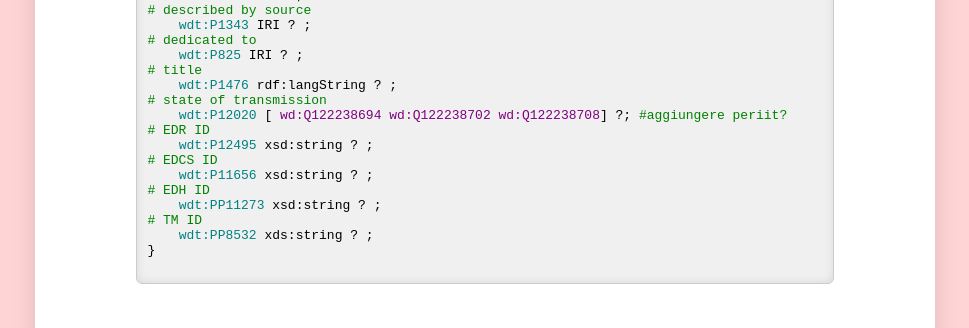
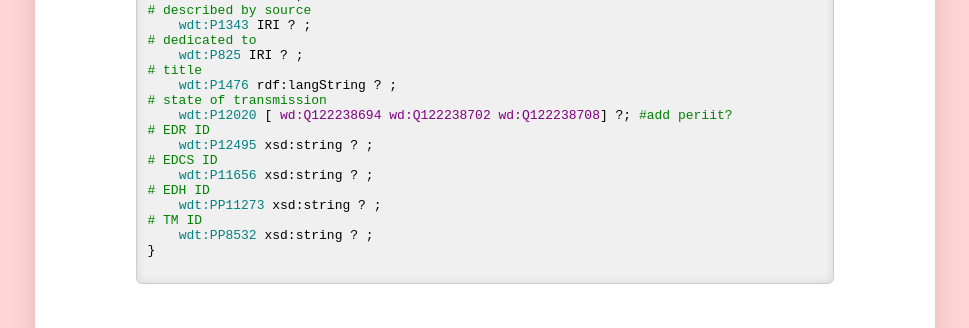
Before and after one commit to ac-inscript/cs-notes, a Jekyll site: the page cradle.html, which Jekyll copies as it is, in a window 1280 px wide and 900 px high, scrolled down 1742 px. Shown: the part 433-761 px from the top of the window, without its empty margins (155-1124 px from the left). Built offline with Jekyll 4.4.1, drawn with Linux system fonts in a browser that asks for light colours.

Commit message:
fix typo in property definition comments in cradle.html

```diff
--- a/cradle.html
+++ b/cradle.html
@@ -260,7 +260,7 @@
 <span class="comment"># title</span>
     <span class="property">wdt:P1476</span> rdf:langString ? ;
 <span class="comment"># state of transmission</span>
-    <span class="property">wdt:P12020</span> [ <span class="url">wd:Q122238694</span> <span class="url">wd:Q122238702</span> <span class="url">wd:Q122238708</span>] ?; <span class="comment">#aggiungere periit?</span>
+    <span class="property">wdt:P12020</span> [ <span class="url">wd:Q122238694</span> <span class="url">wd:Q122238702</span> <span class="url">wd:Q122238708</span>] ?; <span class="comment">#add periit?</span>
 <span class="comment"># EDR ID</span>
     <span class="property">wdt:P12495</span> xsd:string ? ;
 <span class="comment"># EDCS ID</span>
@@ -268,7 +268,7 @@
 <span class="comment"># EDH ID</span>
     <span class="property">wdt:PP11273</span> xsd:string ? ;
 <span class="comment"># TM ID</span>
-    <span class="property">wdt:PP8532</span> xds:string ? ;
+    <span class="property">wdt:PP8532</span> xsd:string ? ;
 }
                     </code></pre>
                     </div>
```
